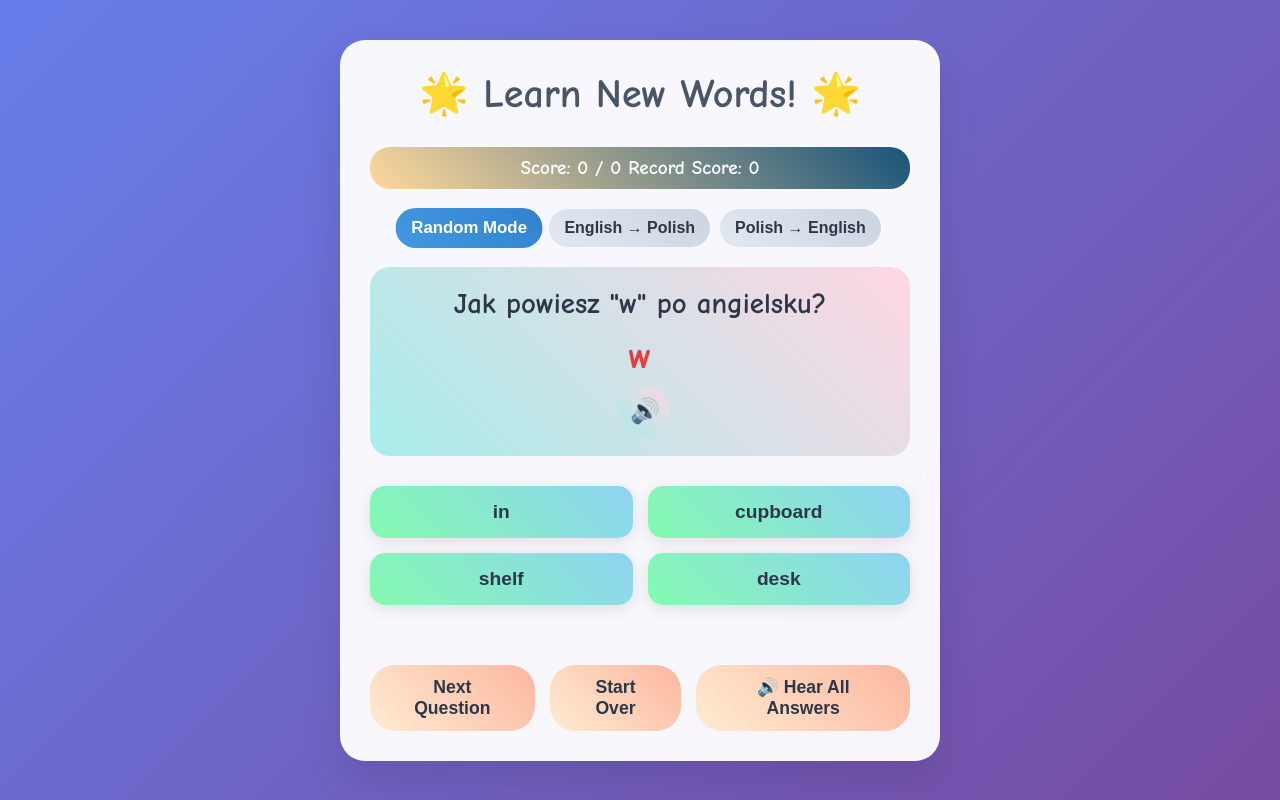
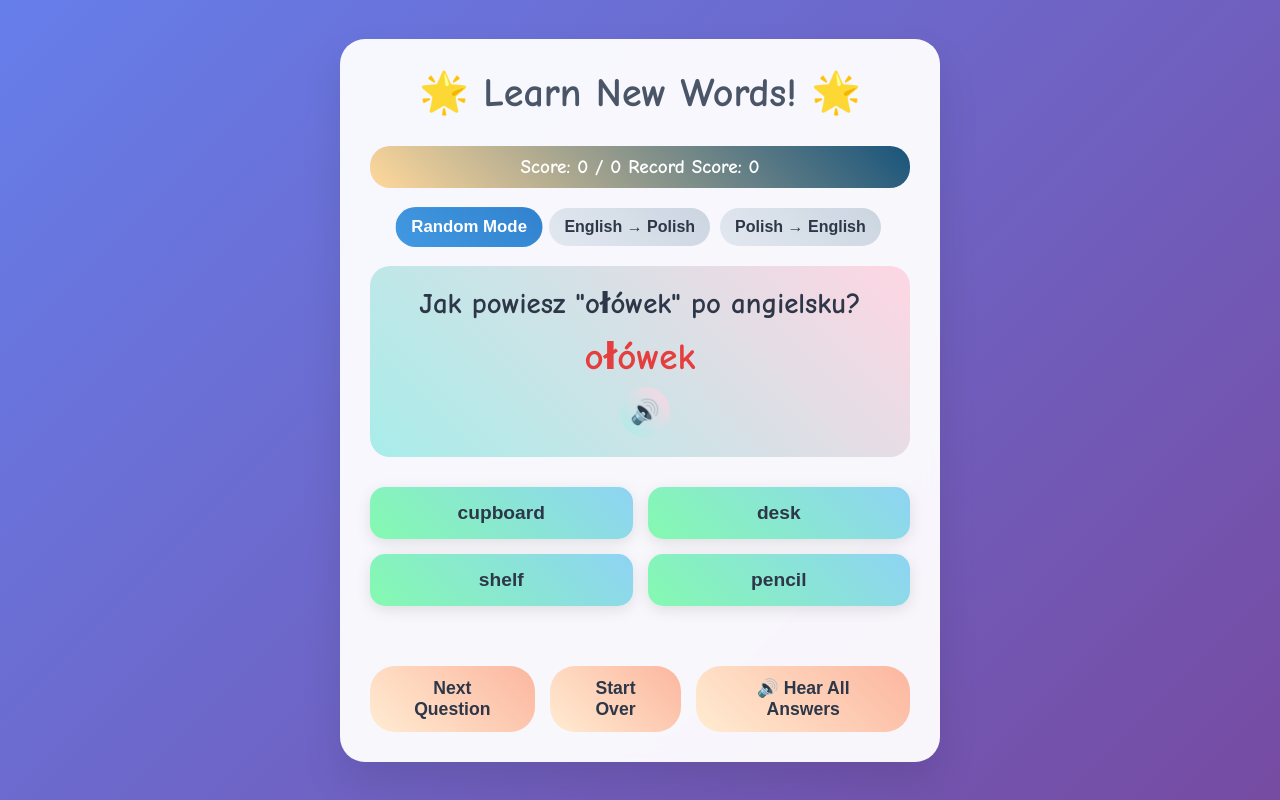
Before and after one commit to SysoievB/js_basics, a website: page study_english_app.html in a window 1280 px wide. Drawn offline with Linux system fonts and the light colour scheme.

```diff
--- a/study_english_app.html
+++ b/study_english_app.html
@@ -430,7 +430,14 @@
             ['desk', 'biurko'],
             ['in', 'w'],
             ['on', 'na'],
-            ['under', 'pod']
+            ['under', 'pod'],
+            ['crayon', 'kredka'],
+            ['pencil', 'ołówek'],
+            ['pen', 'długopis'],
+            ['pencil case', 'piórnik'],
+            ['ruler', 'linijka'],
+            ['rubber', 'gumka'],
+            ['sharpener', 'temperówka']
         ]);
 
         let currentQuestion = {};
```
